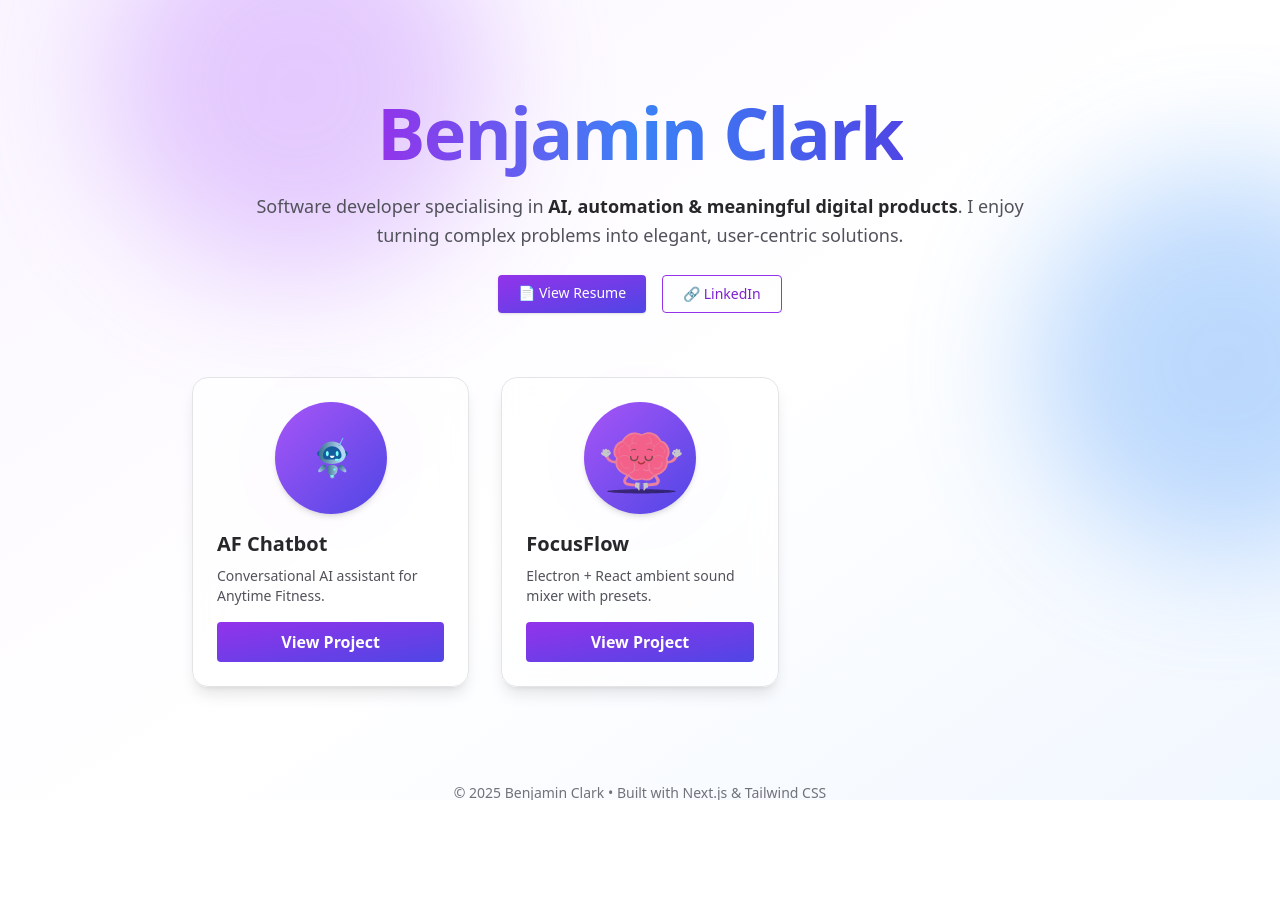
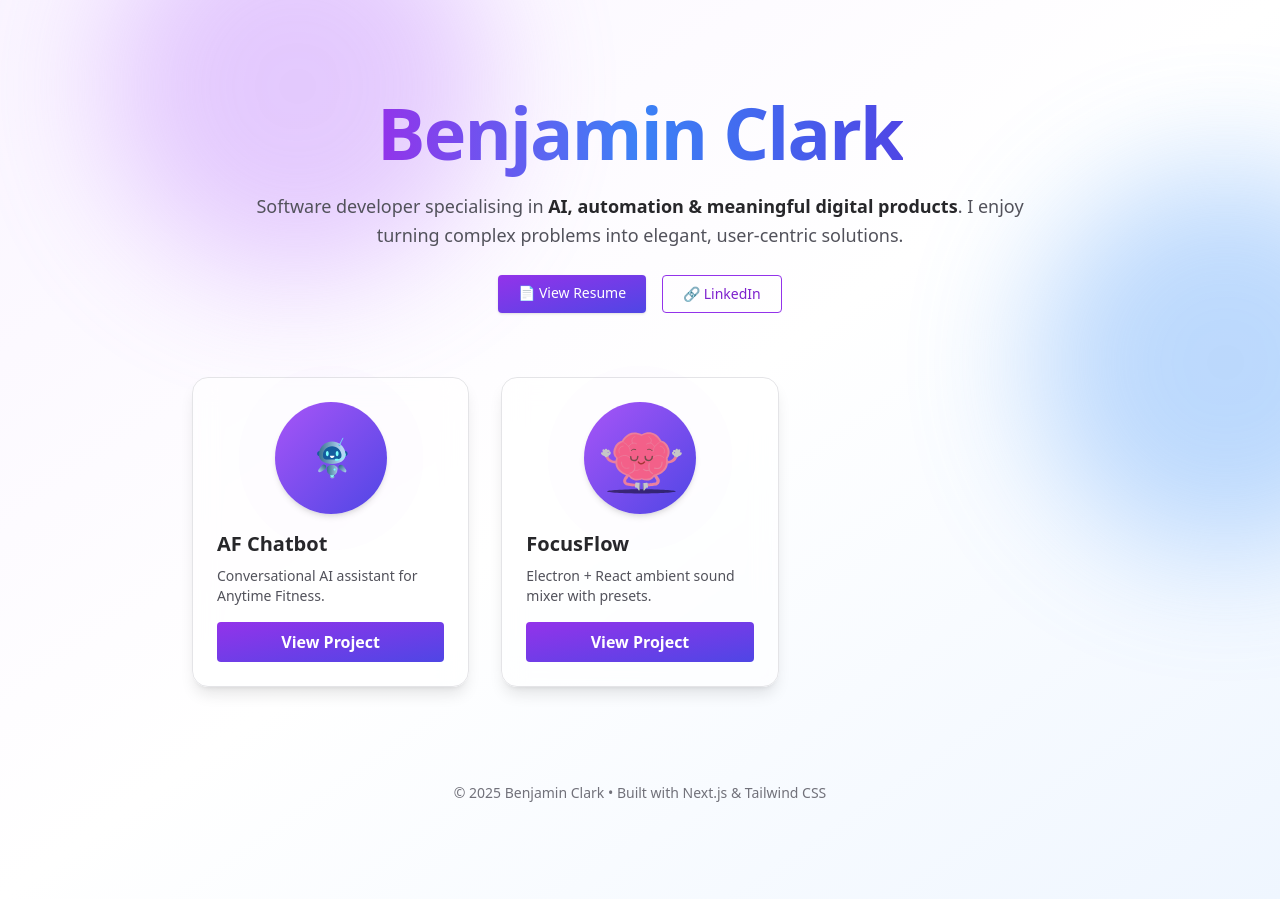
Before and after one commit to ben-clark-1999/my-website, a Next.js app: page / in a window 1280 px wide. Before the commit the page ends 800 px from the top, so only its background shows below. Built offline with nearby package versions, Linux system fonts and the light colour scheme.

Commit message:
adding scrolling feature for phone

```diff
--- a/src/app/globals.css
+++ b/src/app/globals.css
@@ -80,16 +80,26 @@
 /* ------------------------------
    Resets & layout fixes
    ------------------------------ */
-html, body {
+html,
+body {
   margin: 0;
   padding: 0;
-  height: 100%;
+
+  /* ✅ allow full scrolling instead of locking */
+  height: auto;
+  min-height: 100%;
   overflow-x: hidden;
+  overflow-y: auto;
 }
 
-/* body {
-  min-height: 0dvh;
-} */
+/* iOS Safari viewport quirk fix */
+@supports (-webkit-touch-callout: none) {
+  html,
+  body {
+    height: auto;
+    min-height: 100%;
+  }
+}
 
 h1, h2, h3, h4, h5, h6 {
   margin-top: 0; /* kill browser default */
@@ -113,8 +123,3 @@ h1, h2, h3, h4, h5, h6 {
   padding-top: .5rem;
   padding-bottom: .5rem;
 }
-/* Lock the page; we'll scroll an inner container instead */
-html, body {
-  height: 100%;
-  overflow: hidden;   /* ← stops the page from scrolling at all */
-}
```
